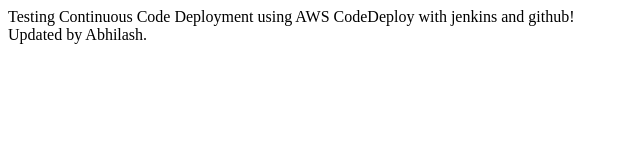
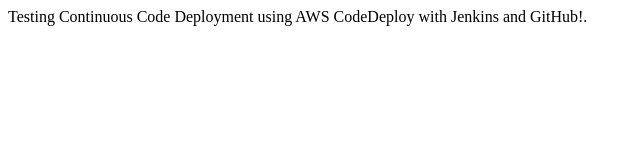
Before and after one commit to erganeshsharma/jenkins-codedeploy, a plain HTML site: page index.html in a window 1280 px wide. Shown: the whole page, without its empty margins (0-642 px from the left). Drawn offline with Linux system fonts and the light colour scheme.

Commit message:
update index.html

```diff
--- a/index.html
+++ b/index.html
@@ -1,5 +1,5 @@
 <html>
 <body>
-<p> Testing Continuous Code Deployment using AWS CodeDeploy with jenkins and github!<br>Updated by Abhilash.</p>
+<p>Testing Continuous Code Deployment using AWS CodeDeploy with Jenkins and GitHub!.</p>
 </body>
 </html>
```
